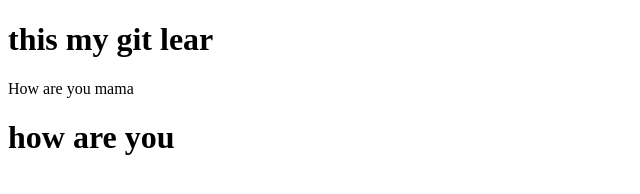
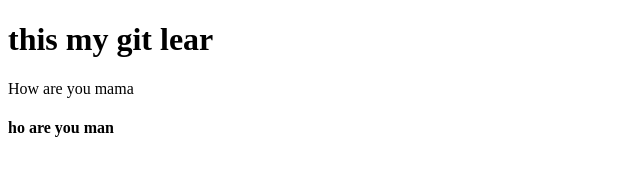
Before and after one commit to sumanpatwary/learn-programming-hero, a plain HTML site: page index.html in a window 1280 px wide. Shown: the whole page, without its empty margins (0-640 px from the left). Drawn offline with Linux system fonts and the light colour scheme.

Commit message:
change h4

```diff
--- a/index.html
+++ b/index.html
@@ -9,6 +9,6 @@
 <body>
     <h1>this my git lear</h1>
     <div><div class="box">How are you mama</div></div>
-    <div><h1>how are you</h1>
+   <h4>ho are you man</h4>
 </body>
 </html>
```
